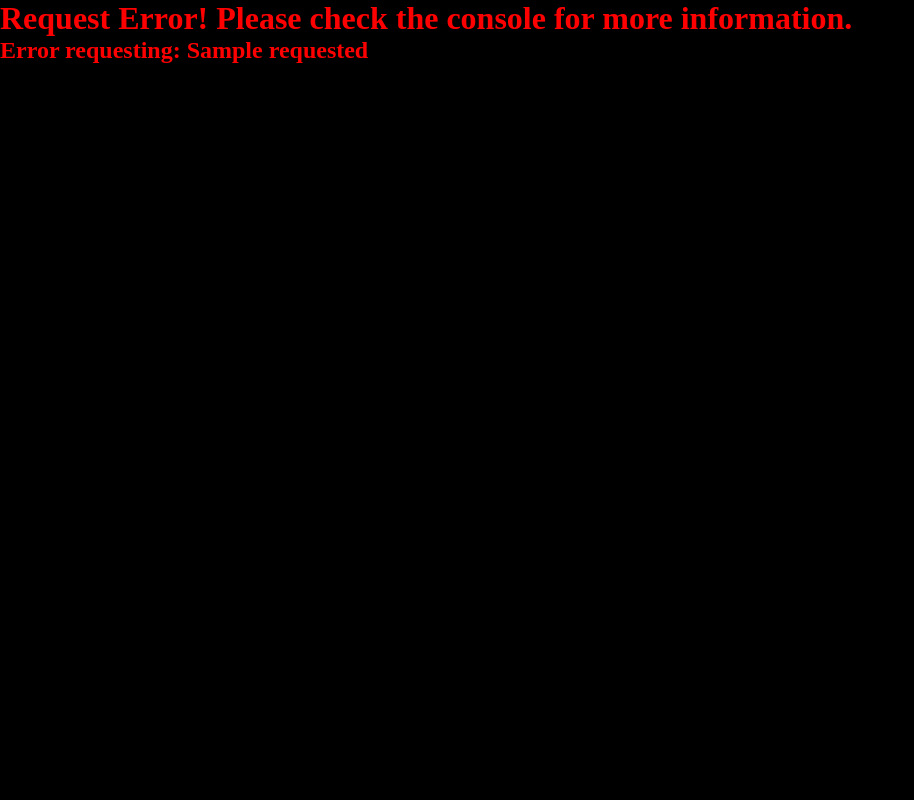
After one commit to cfrankovich/sharktankproject, a Flask app: template templates/error.html in a window 1280 px wide. The commit adds this page. Shown: the whole page, without its empty margins (0-914 px from the left). Run offline with Flask 2, Linux system fonts and the light colour scheme; the template is opened without the code that fills it: most values are stand-ins (such as "Sample title", 1, 10 or a date in 2020).

Commit message:
now using youtube api instead of webscraping

```diff
--- a/main.py
+++ b/main.py
@@ -3,6 +3,7 @@ from datetime import timedelta
 import sqlite3 as sql
 import requests
 from bs4 import BeautifulSoup as bs
+import json
 
 con = sql.connect('test_database.db')
 con.execute('CREATE TABLE IF NOT EXISTS tbl (ID INTEGER PRIMARY KEY AUTOINCREMENT, songtitle TEXT, songartist TEXT, thumbnail TEXT)')
@@ -10,39 +11,40 @@ con.close
 app = Flask(__name__)
 
 def scrape_for_songs(content):
+    jsondata = json.loads(content)
     songs = []
-    lines = content.splitlines()
-    for i, line in enumerate(lines):
+    for i in range(10):
         info = {}
-        if line.__contains__('pure-u-md-1-4'):
-            # gross but works due to some results being weird (not having some atributsesseses)#
-            try:
-                soup = bs(lines[i+7], 'html.parser')
-                info['Title'] = soup.p.string
-                soup = bs(lines[i+2], 'html.parser')
-                xtra = soup.find(href=True)
-                info['Link'] = xtra['href']
-                soup = bs(lines[i+5], 'html.parser')
-                info['Duration'] = soup.p.string
-                soup = bs(lines[i+4], 'html.parser')
-                xtra = soup.find('img')
-                info['Thumbnail'] = f"https://invidious.kavin.rocks{xtra['src']}"
-                soup = bs(lines[i+11], 'html.parser')
-                info['Artist'] = soup.p.string
-                songs.append(info)
-            except:
-                pass
+        info['Title'] = jsondata['items'][i]['snippet']['title']
+        videoid = jsondata['items'][i]['id']['videoId']
+        info['Link'] = f'https://youtube.com/watch?v={videoid}'
+        info['Duration'] = '0:00' # https://www.googleapis.com/youtube/v3/videos?id={VIDEO_ID}&part=contentDetails&key={YOUR_API_KEY} #
+        info['Thumbnail'] = jsondata['items'][i]['snippet']['thumbnails']['high']['url']
+        info['Artist'] = jsondata['items'][i]['snippet']['channelTitle']
+        songs.append(info)
     return songs
 
 def search_songs(t):
     searchterm = t.replace(' ', '+')
-    requesturl = f'https://invidious.kavin.rocks/search?q={searchterm}+content_type%3Avideo'
+    ytapikey = ''
+    try:
+        with open('YTAPIKEY.txt') as keyfile:
+            ytapikey = keyfile.read()[:-1]
+    except IOError:
+        print('Youtube API Key was not able to be read from the file "YTAPIKEY.txt"')
+        return None
+    requesturl = f'https://www.googleapis.com/youtube/v3/search?part=snippet&maxResults=20&q={searchterm}&type=video&key={ytapikey}'
     request = requests.get(requesturl)
+    if int(request.status_code / 100) != 2:
+        print(f'Request returned with status code {request.status_code}!')
+        return None
     return scrape_for_songs(request.text)
 
 @app.route('/searchresults/<term>', methods=['POST', 'GET'])
 def results(term):
     searchresults = search_songs(term)
+    if searchresults == None:
+        return render_template('error.html', requested=f'https://invidious.kavin.rocks/search?q={term}+content_type%3Avideo')
     if request.method == 'POST':
         # shut up it works #
         k = -1
@@ -83,7 +85,7 @@ def home():
     #https://i.imgur.com/hUopSs6.jpg
     return render_template('home.html', songtitle=songtitle, artist=songartist, imgurl=songthumbnail, queue=testing)
 
-@app.route('/clear')
+@app.route('/clear/')
 def clear():
     con = sql.connect('test_database.db')
     con.execute('DELETE FROM tbl')
--- a/static/style.css
+++ b/static/style.css
@@ -10,7 +10,6 @@ body {
 }
 
 .container {
-	border-bottom: 1px solid white;
 }
 
 .currentsongimg {
--- /dev/null
+++ b/templates/error.html
@@ -0,0 +1,14 @@
+<html lang="en">
+
+<head>
+	<meta charset="utf-8">
+	<meta name="viewport" content="width=device-width, initial-scale=1">
+	<meta data-react-helmet="true" name="viewport" content="width=device-width, initial-scale=1">
+	<title>site error</title>
+	<link rel="stylesheet" type="text/css" href="{{ url_for('static', filename='style.css') }}"/>
+</head>
+
+<body>
+	<h1 style="color: red">Request Error! Please check the console for more information.</h1>
+	<h2 style="color: red">Error requesting: {{ requested }}</h2>
+</body>
--- a/templates/home.html
+++ b/templates/home.html
@@ -9,6 +9,12 @@
 </head>
 
 <body>
+	<div class="container">
+		<h1>Site Name (Demo)</h1>
+		<p>
+		hi
+		</p>
+	</div>
 	<div class="container">
 		<h1>Current Song</h1>
 		<img class="currentsongimg" src="{{imgurl}}"></img>
```
Also changed, not shown: test_database.db.
